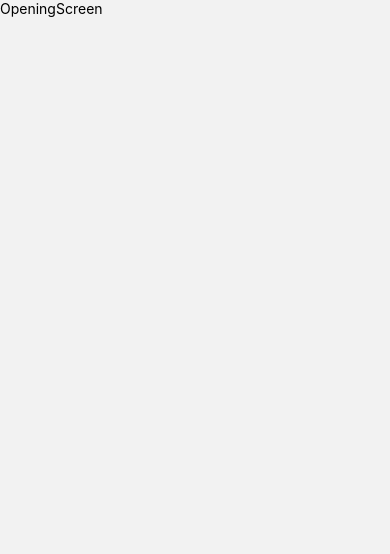
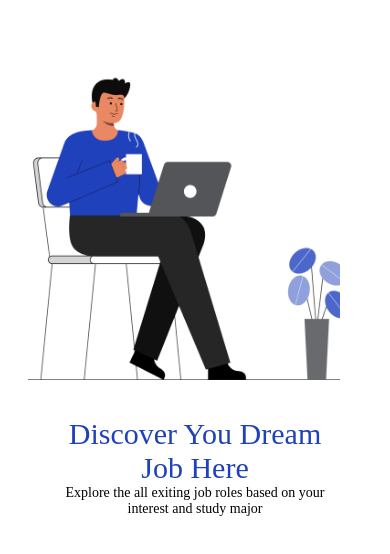
Before and after one commit to Aaslan01/Login-Register-Ui, a React Native app: screen /Opening in a window 390 px wide. Shown: the top 554 px of the page. Built offline with nearby package versions, Linux system fonts and the light colour scheme.

Commit message:
Open Screen under-construction

```diff
--- a/constants/Spacing.ts
+++ /dev/null
@@ -1,3 +0,0 @@
-const Spacing: number = 10;
-
-export default Spacing;
--- /dev/null
+++ b/constants/StyleGuide.ts
@@ -0,0 +1,23 @@
+const white = '#fff';
+const black = '#000';
+const dark = '#626262';
+const blue = '#1F41BB';
+const gray = '#ECECEC';
+const lightBlue = '#f1f4ff';
+
+const StyleGuide = {
+  colors: {
+    darkText: dark,
+    text: black,
+    background: white,
+    primary: blue,
+    onPrimary: white,
+    active: blue,
+    borderWithOpacity: '#1f41bb',
+    lightPrimary: lightBlue,
+    gray: gray,
+  },
+
+};
+
+export default StyleGuide;
--- a/package.json
+++ b/package.json
@@ -14,6 +14,7 @@
     "@react-navigation/native-stack": "^6.9.11",
     "react": "18.2.0",
     "react-native": "0.71.3",
+    "react-native-responsive-screen": "^1.4.2",
     "react-native-safe-area-context": "^4.5.0",
     "react-native-screens": "^3.20.0"
   },
--- a/screen/OpeningScreen.tsx
+++ b/screen/OpeningScreen.tsx
@@ -1,12 +1,51 @@
-import { View, Text } from 'react-native'
-import React from 'react'
+import {View, Text, Image, SafeAreaView} from 'react-native';
+import React from 'react';
+import {
+  widthPercentageToDP as wp,
+  heightPercentageToDP as hp,
+} from 'react-native-responsive-screen';
+import StyleGuide from '../constants/StyleGuide';
+import FontSize from '../constants/FontSize';
 
 const OpeningScreen = () => {
   return (
-    <View>
-      <Text style={{color: "black"}}>OpeningScreen</Text>
-    </View>
-  )
-}
+    <SafeAreaView
+      style={{
+        backgroundColor: StyleGuide.colors.background,
+        flex: 1,
+        padding: wp(3),
+      }}>
+      <Image
+        style={{
+          margin: wp(4),
+          marginTop: hp(6),
+          height: hp(40),
+          width: wp(80),
+        }}
+        source={require('../assets/images/welcome-img.png')}
+      />
+      <Text
+        style={{
+          fontFamily: 'Poppins-Bold',
+          fontSize: FontSize.xLarge,
+          color: StyleGuide.colors.primary,
+          paddingHorizontal: wp(10),
+          textAlign: 'center',
+        }}>
+        Discover You Dream Job Here
+      </Text>
+      <Text
+        style={{
+          fontFamily: 'Poppins-Regular',
+          fontSize: FontSize.small,
+          color: StyleGuide.colors.text,
+          paddingHorizontal: wp(10),
+          textAlign: 'center',
+        }}>
+        Explore the all exiting job roles based on your interest and study major
+      </Text>
+    </SafeAreaView>
+  );
+};
 
-export default OpeningScreen
+export default OpeningScreen;
```
Also changed, not shown: constants/Colors.ts (deleted, +0 -18 lines), constants/Layout.ts (deleted, +0 -10 lines), 1 other file (tests, documents, lock files or other folders).
